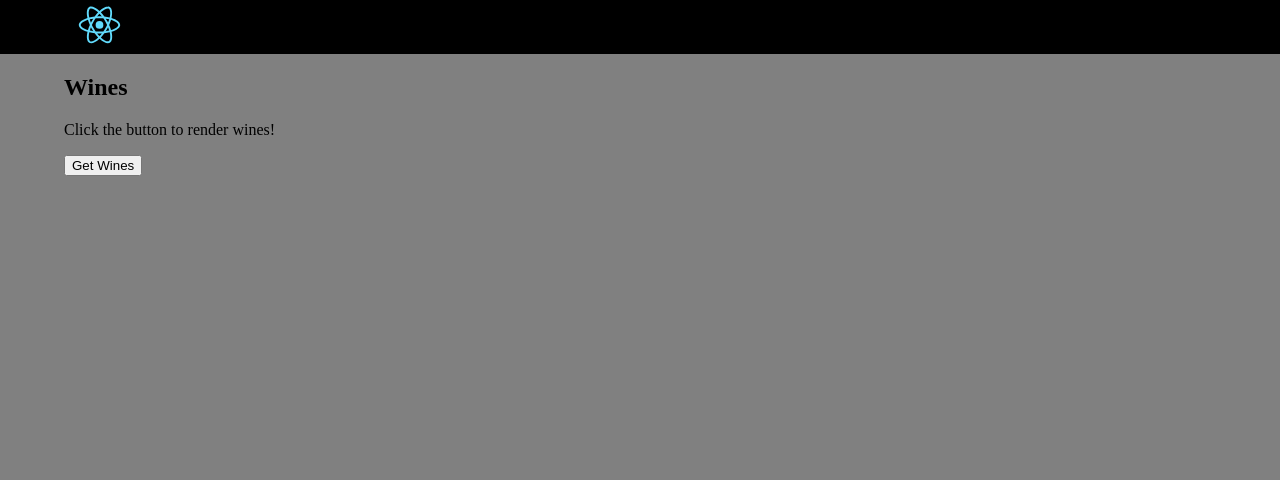
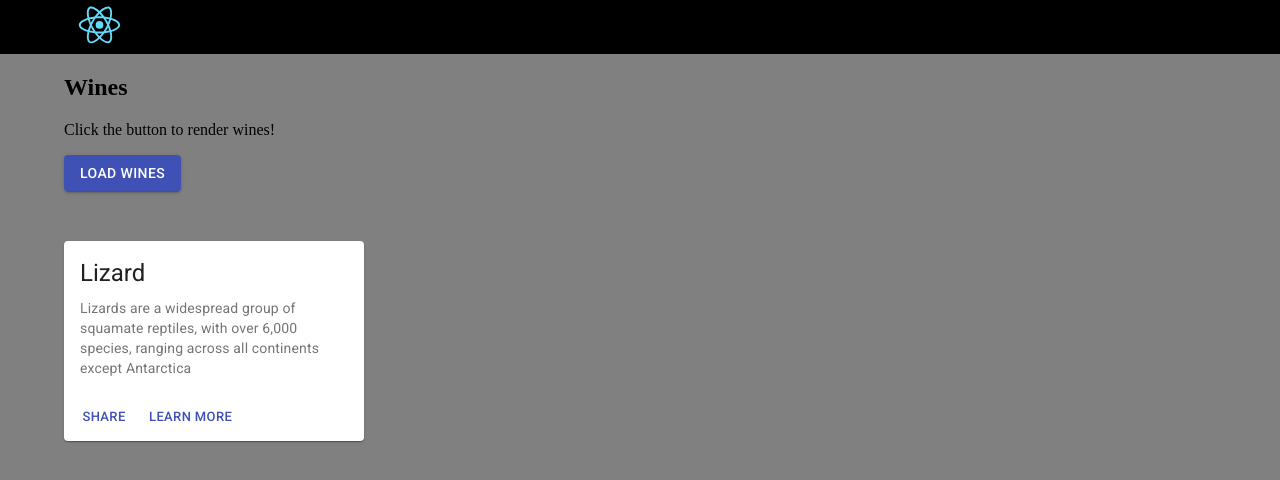
Before and after one commit to EBEN4REAL/Unit-and-integration-test-with--jest-and-enzyme, a React (Create React App) app: page / in a window 1280 px wide. Shown: the top 480 px of the page. Built offline with nearby package versions, Linux system fonts and the light colour scheme.

Commit message:
Com,pleted pp

```diff
--- a/public/index.html
+++ b/public/index.html
@@ -11,6 +11,10 @@
     -->
     <link rel="stylesheet" href="https://fonts.googleapis.com/css?family=Roboto:300,400,500,700&display=swap" />
     <link rel="stylesheet" href="https://fonts.googleapis.com/icon?family=Material+Icons" />
+    <meta
+      name="viewport"
+      content="minimum-scale=1, initial-scale=1, width=device-width, shrink-to-fit=no"
+    />
     <link rel="manifest" href="%PUBLIC_URL%/manifest.json" />
     <!--
       Notice the use of %PUBLIC_URL% in the tags above.
--- a/src/App.js
+++ b/src/App.js
@@ -5,15 +5,30 @@
 import Header from './components/Header';
 import Headline from './components/Headline';
 import ListItem from './components/ListItem';
-import Button from './components/button';
 import {connect}  from 'react-redux';
 import {fetchWines} from './store/actions';
+import Button from '@material-ui/core/Button';
+
+// Card importsw
+import { makeStyles } from '@material-ui/core/styles';
+import Card from '@material-ui/core/Card';
+import CardActionArea from '@material-ui/core/CardActionArea';
+import CardActions from '@material-ui/core/CardActions';
+import CardContent from '@material-ui/core/CardContent';
+import CardMedia from '@material-ui/core/CardMedia';
+import Typography from '@material-ui/core/Typography';
 
 const tempArr = [{
   name: 'Eben',
   age: 24,
   isTall: false
 }]
+
+const useStyles = makeStyles({
+  card: {
+    width: 300
+  }
+})
 
 class App extends React.Component {
 
@@ -26,13 +41,46 @@
     }
 
     render() {
-        console.log(this.props);
+
+      console.log(this.props);
         return (
           <div>
             <Header />
             <section className="main">
               <Headline header="Wines" tempArr={tempArr} desc="Click the button to render wines!"/>
-              <Button  buttonText="Get Wines" emitEvent = {() => this.fetchWines()} />
+              <Button variant="contained" color="primary" onClick={() => this.fetchWines()}>
+                Load Wines
+              </Button>
+
+              <div style={{marginTop: '50px'}}>
+                 <Card style={{width: '300px'}}>
+                  <CardActionArea>
+                    <CardMedia
+                      style={{height: '200'}}
+                      src="https://encrypted-tbn0.gstatic.com/images?q=tbn:ANd9GcQJ6da-FK-uZjxTxYYNGSbKi0cumc1CoHS673iHweXh1laMakXG"
+                      title="Contemplative Reptile"
+                    />
+                    <CardContent>
+                      <Typography gutterBottom variant="h5" component="h2">
+                        Lizard
+                      </Typography>
+                      <Typography variant="body2" color="textSecondary" component="p">
+                        Lizards are a widespread group of squamate reptiles, with over 6,000 species, ranging
+                        across all continents except Antarctica
+                      </Typography>
+                    </CardContent>
+                  </CardActionArea>
+                  <CardActions>
+                    <Button size="small" color="primary">
+                      Share
+                    </Button>
+                    <Button size="small" color="primary">
+                      Learn More
+                    </Button>
+                  </CardActions>
+                </Card>
+              </div>
+
             </section>
 
           </div>
```
